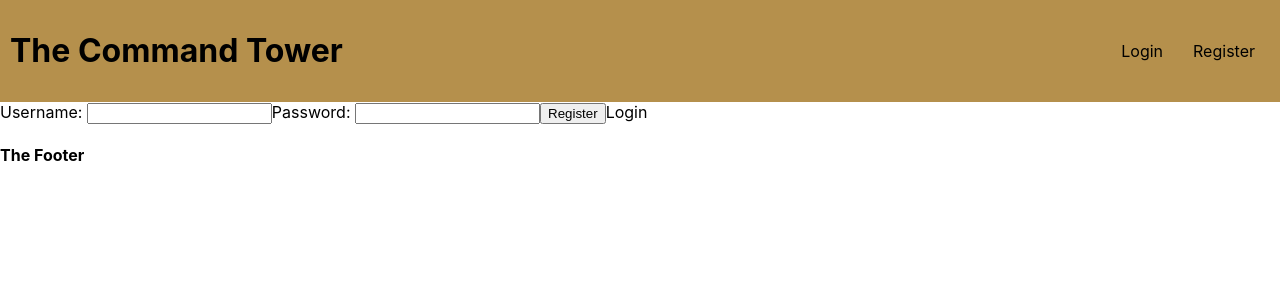
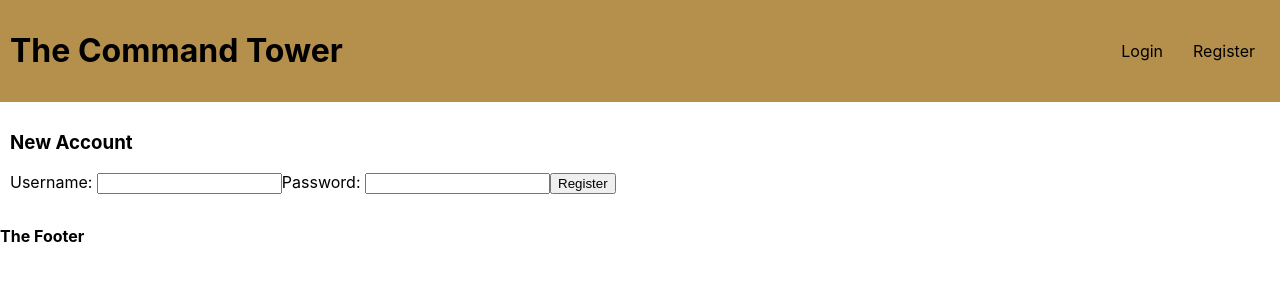
Before and after one commit to Steamjunk/SEI-Project-4-Front-End, a React (Create React App) app: page /register in a window 1280 px wide. Shown: the top 300 px of the page. Built offline with nearby package versions, Linux system fonts and the light colour scheme; no server answers.

Commit message:
style auth forms

```diff
--- a/src/components/LoginForm.js
+++ b/src/components/LoginForm.js
@@ -1,5 +1,6 @@
 import React, { Component } from 'react';
-import { Link } from 'react-router-dom';
+import * as A from "../styles/AuthStyles";
+
 
 class LoginForm extends Component {
   constructor(props) {
@@ -13,7 +14,6 @@ class LoginForm extends Component {
 
   handleChange = (e) => {
     const { name, value } = e.target;
-    // aka const name = e.target.name; const value = e.target.value;
     this.setState({
       [name]: value
     })
@@ -21,7 +21,8 @@ class LoginForm extends Component {
 
   render() {
     return (
-      <form onSubmit={(e) => this.props.handleLogin(e, this.state)}>
+      <A.StyledAuthForm onSubmit={(e) => this.props.handleLogin(e, this.state)}>
+        <h3>Log In</h3>
         <label htmlFor="username">Username: </label>
         <input
           type="text"
@@ -37,8 +38,7 @@ class LoginForm extends Component {
           onChange={this.handleChange}
         />
         <input type="submit" value="Login" />
-        <Link to="/register">Register</Link>
-      </form>
+      </A.StyledAuthForm>
     )
   }
 }
--- a/src/components/RegisterForm.js
+++ b/src/components/RegisterForm.js
@@ -1,6 +1,6 @@
 import React, { Component } from 'react'
+import * as A from "../styles/AuthStyles";
 
-import { Link } from 'react-router-dom';
 
 class RegisterForm extends Component {
     constructor(props) {
@@ -21,7 +21,8 @@ class RegisterForm extends Component {
 
     render() {
         return (
-            <form onSubmit={(e) => this.props.handleRegister(e, this.state)} >
+            <A.StyledAuthForm onSubmit={(e) => this.props.handleRegister(e, this.state)} >
+                <h3>New Account</h3>
                 <label htmlFor="username">Username: </label>
                 <input
                     type='text'
@@ -37,8 +38,7 @@ class RegisterForm extends Component {
                     onChange={this.handleChange}
                 />
                 <input type='submit' value='Register' />
-                <Link to="/login">Login</Link>
-            </form>
+            </A.StyledAuthForm>
         )
     }
 }
--- /dev/null
+++ b/src/styles/AuthStyles.js
@@ -0,0 +1,6 @@
+import Styled from "styled-components";
+
+export const StyledAuthForm = Styled.form`
+    margin: 0 auto;
+    padding: 10px;
+`
```
